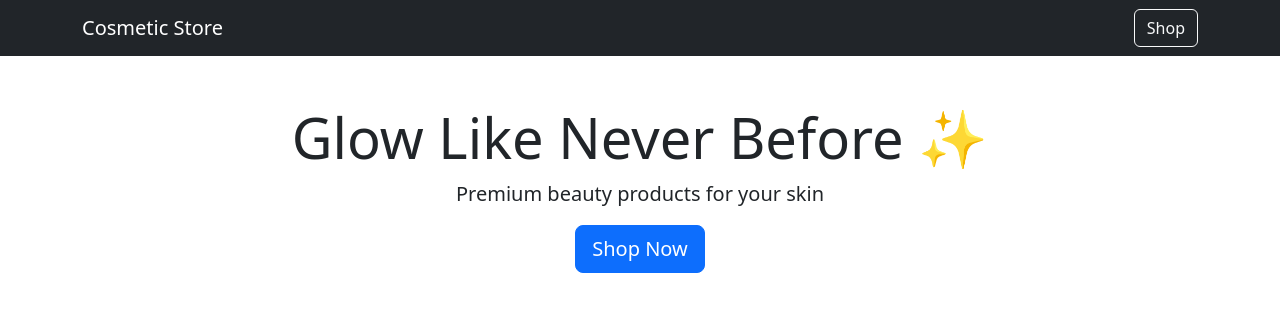
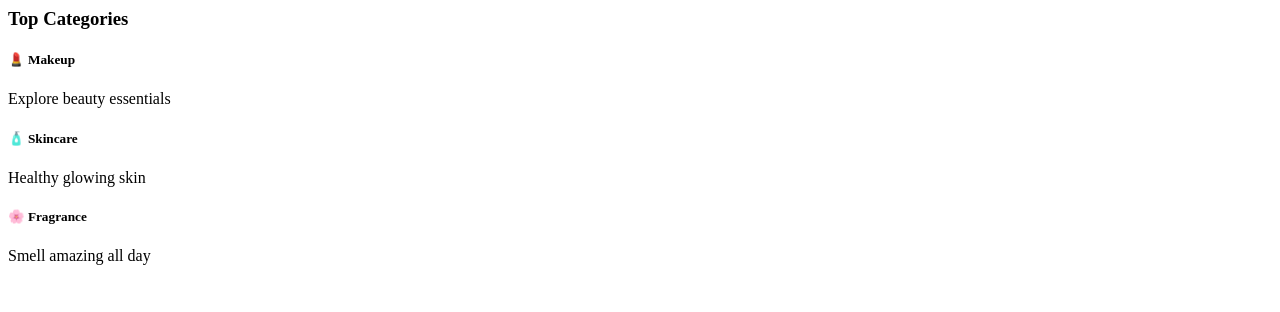
Before and after one commit to vikasrajput0112/cosmetic-store, a Django app: template store/templates/home.html in a window 1280 px wide. Shown: the top 312 px of the page. Run offline with Django 4.2, Linux system fonts and the light colour scheme; the template is opened without the code that fills it, so the values that code supplies are empty; parts of the project's set-up code (start-up, migrations or seed data) failed here and were passed over.

Commit message:
Update home.html

```diff
--- a/store/templates/home.html
+++ b/store/templates/home.html
@@ -1,27 +1,26 @@
-<!DOCTYPE html>
-<html>
-<head>
-    <title>Cosmetic Store</title>
-    <link href="https://cdn.jsdelivr.net/npm/bootstrap@5.3.0/dist/css/bootstrap.min.css" rel="stylesheet">
-</head>
-<body>
+<div class="container mt-5">
+    <h3 class="text-center mb-4">Top Categories</h3>
 
-<!-- Navbar -->
-<nav class="navbar navbar-expand-lg navbar-dark bg-dark">
-    <div class="container">
-        <a class="navbar-brand" href="/">Cosmetic Store</a>
-        <div>
-            <a href="/products/" class="btn btn-outline-light">Shop</a>
+    <div class="row text-center">
+        <div class="col-md-4">
+            <div class="card p-3 shadow-sm">
+                <h5>💄 Makeup</h5>
+                <p>Explore beauty essentials</p>
+            </div>
+        </div>
+
+        <div class="col-md-4">
+            <div class="card p-3 shadow-sm">
+                <h5>🧴 Skincare</h5>
+                <p>Healthy glowing skin</p>
+            </div>
+        </div>
+
+        <div class="col-md-4">
+            <div class="card p-3 shadow-sm">
+                <h5>🌸 Fragrance</h5>
+                <p>Smell amazing all day</p>
+            </div>
         </div>
     </div>
-</nav>
-
-<!-- Hero Section -->
-<div class="container text-center mt-5">
-    <h1 class="display-4">Glow Like Never Before ✨</h1>
-    <p class="lead">Premium beauty products for your skin</p>
-    <a href="/products/" class="btn btn-primary btn-lg">Shop Now</a>
 </div>
-
-</body>
-</html>
```
